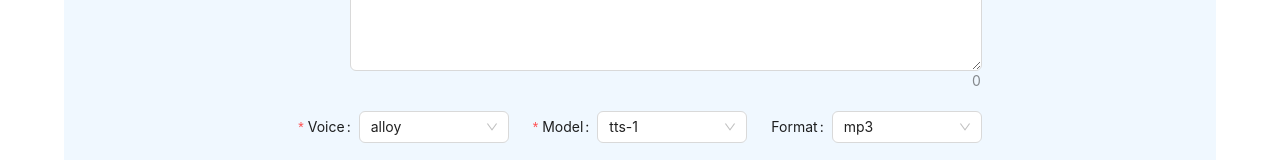
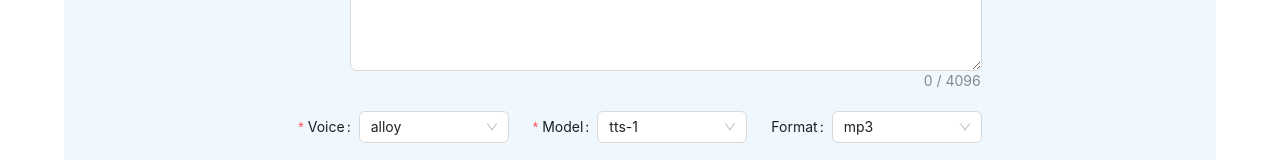
Before and after one commit to ayushaupreti/open-ai-text-to-speech, a React (Create React App) app: page / in a window 1280 px wide. Shown: the part 401-561 px from the top of the page. Built offline with nearby package versions, Linux system fonts and the light colour scheme.

Commit message:
add max length for input

```diff
--- a/src/App.js
+++ b/src/App.js
@@ -159,7 +159,7 @@ const App = () => {
             ]}
             style={{ marginBottom: "40px" }}
           >
-            <TextArea rows={8} showCount />
+            <TextArea rows={8} showCount maxLength={4096} />
           </Form.Item>
 
           <Space size="large">
```
